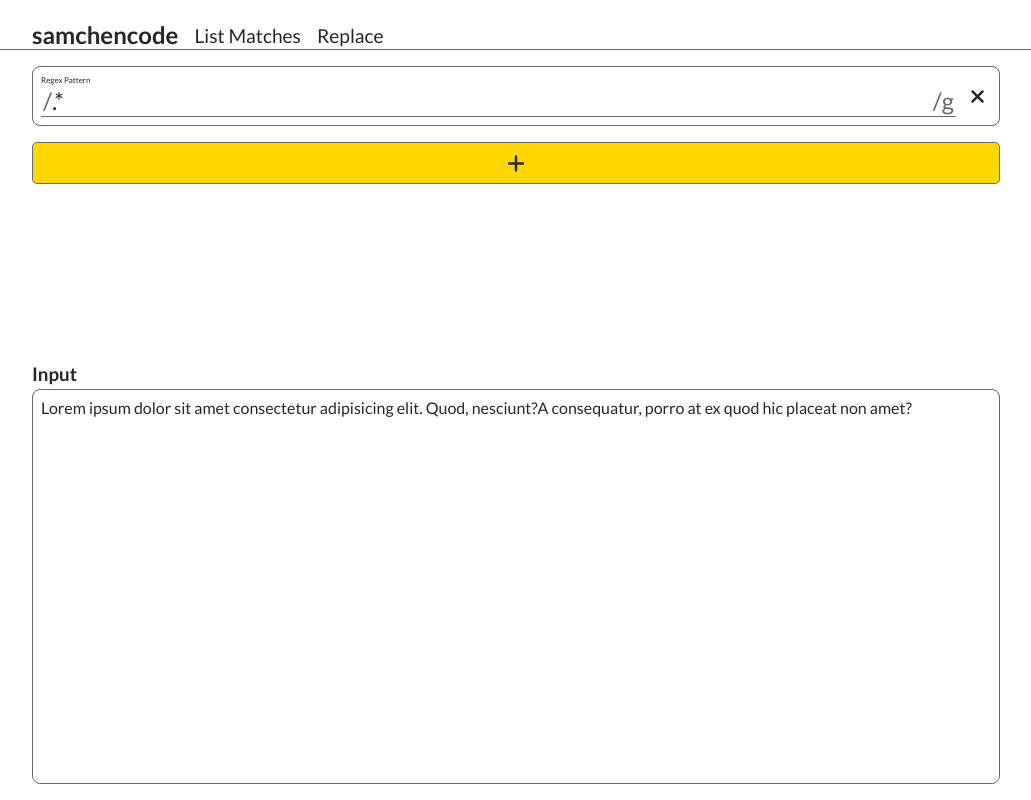
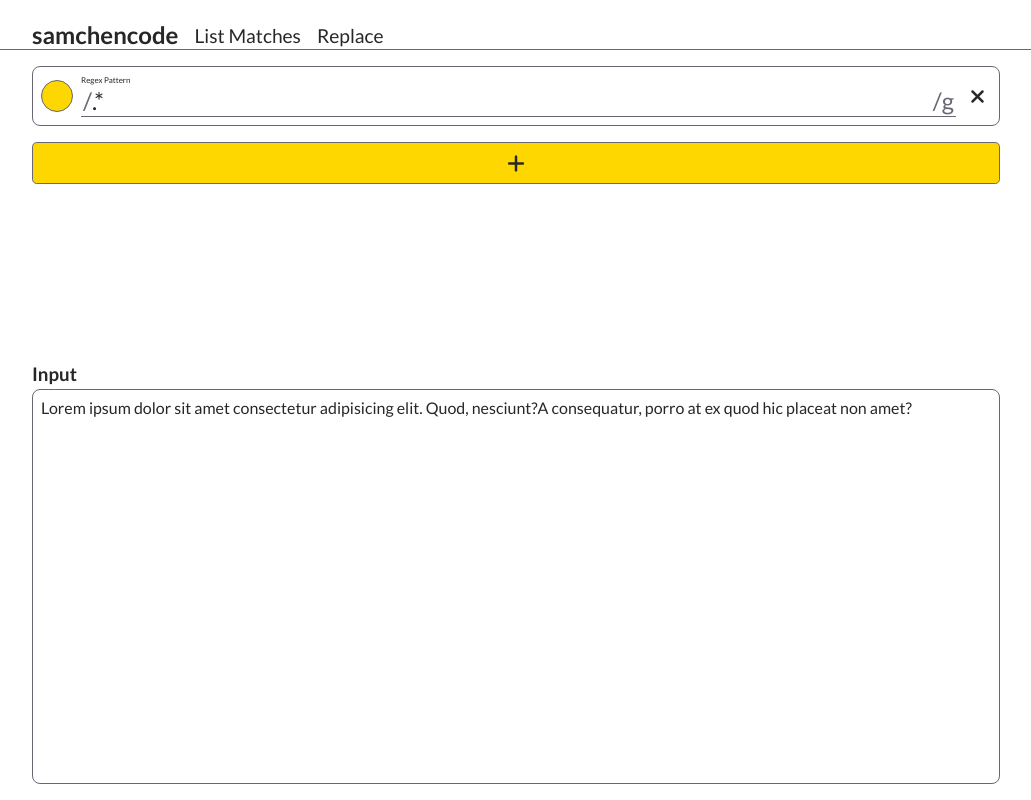
Before and after one commit to samchencode/regex-tool, a React (Create React App) app: page /match in a window 1280 px wide. Shown: the whole page, without its empty margins (124-1155 px from the left). Built offline with nearby package versions, Linux system fonts and the light colour scheme.

Commit message:
feat: display operation's color

```diff
--- a/src/features/pattern-input/PatternInput.tsx
+++ b/src/features/pattern-input/PatternInput.tsx
@@ -22,7 +22,7 @@ const PatternInput = ({ type }: PatternInputProps) => {
   return (
     <form className="pattern-input">
       <ul className="pattern-input__list">
-        {rows.map(({ id, pattern, flags, listFormat, replace }) => (
+        {rows.map(({ id, pattern, flags, listFormat, replace, color }) => (
           <PatternRow
             key={id}
             type={type}
@@ -30,6 +30,7 @@ const PatternInput = ({ type }: PatternInputProps) => {
             flags={flags}
             listFormat={listFormat}
             replace={replace}
+            color={color}
             onClickRemove={() => dispatch(remove({ id }))}
             onChangePattern={(pattern: string) => dispatch(setPattern({ id, pattern }))}
             onChangeListFormat={(listFormat: string) => dispatch(setListFormat({ id, listFormat }))}
--- a/src/features/pattern-input/components/Row/PatternRow.css
+++ b/src/features/pattern-input/components/Row/PatternRow.css
@@ -2,7 +2,16 @@
   display: flex;
   flex-direction: column;
   flex-grow: 1;
-  margin-right: var(--space-sm);
+  margin: 0 var(--space-sm);
+}
+
+i.pattern-input__color-indicator {
+  display: block;
+  width: 2em;
+  height: 2em;
+  align-self: center;
+  border-radius: 50%;
+  border: var(--border);
 }
 
 .pattern-input__input-group--match:not(:only-of-type) {
--- a/src/features/pattern-input/components/Row/PatternRow.tsx
+++ b/src/features/pattern-input/components/Row/PatternRow.tsx
@@ -14,6 +14,7 @@ interface PatternRowProps {
   flags: string[];
   listFormat: string;
   replace: string;
+  color: string,
   onClickRemove: () => void;
   onChangePattern: (pattern: string) => void;
   onChangeListFormat: (listFormat: string) => void;
@@ -26,6 +27,7 @@ const Pattern = ({
   flags,
   listFormat,
   replace,
+  color,
   onClickRemove,
   onChangePattern,
   onChangeListFormat,
@@ -39,6 +41,7 @@ const Pattern = ({
 
   return (
     <li className="pattern-input__row">
+      <i className="pattern-input__color-indicator" style={{'background': color}}></i>
       <div className="pattern-input__input-group pattern-input__input-group--match">
         <label htmlFor="match-pattern-1">Regex Pattern</label>
         <div className="pattern-input__regex">
```
